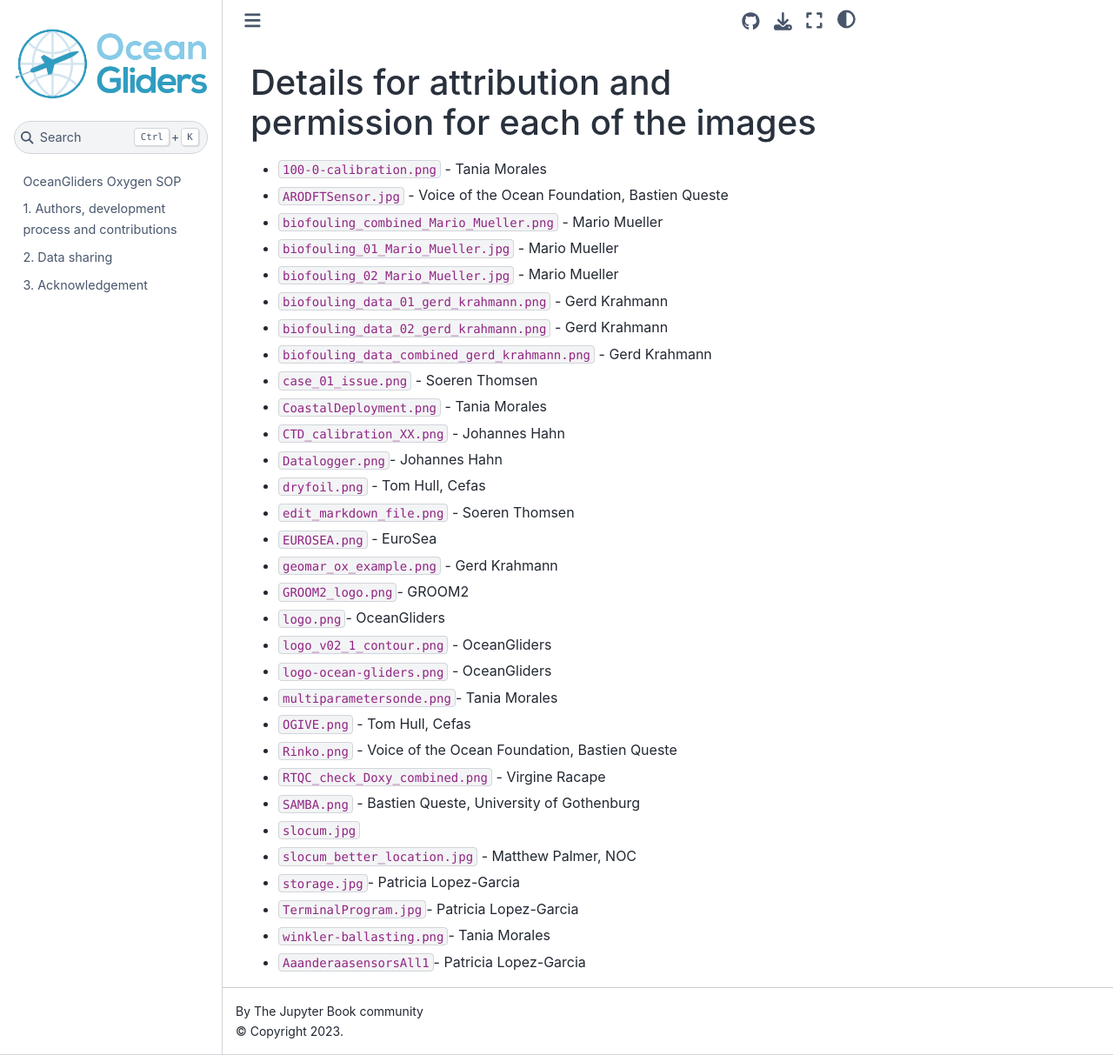
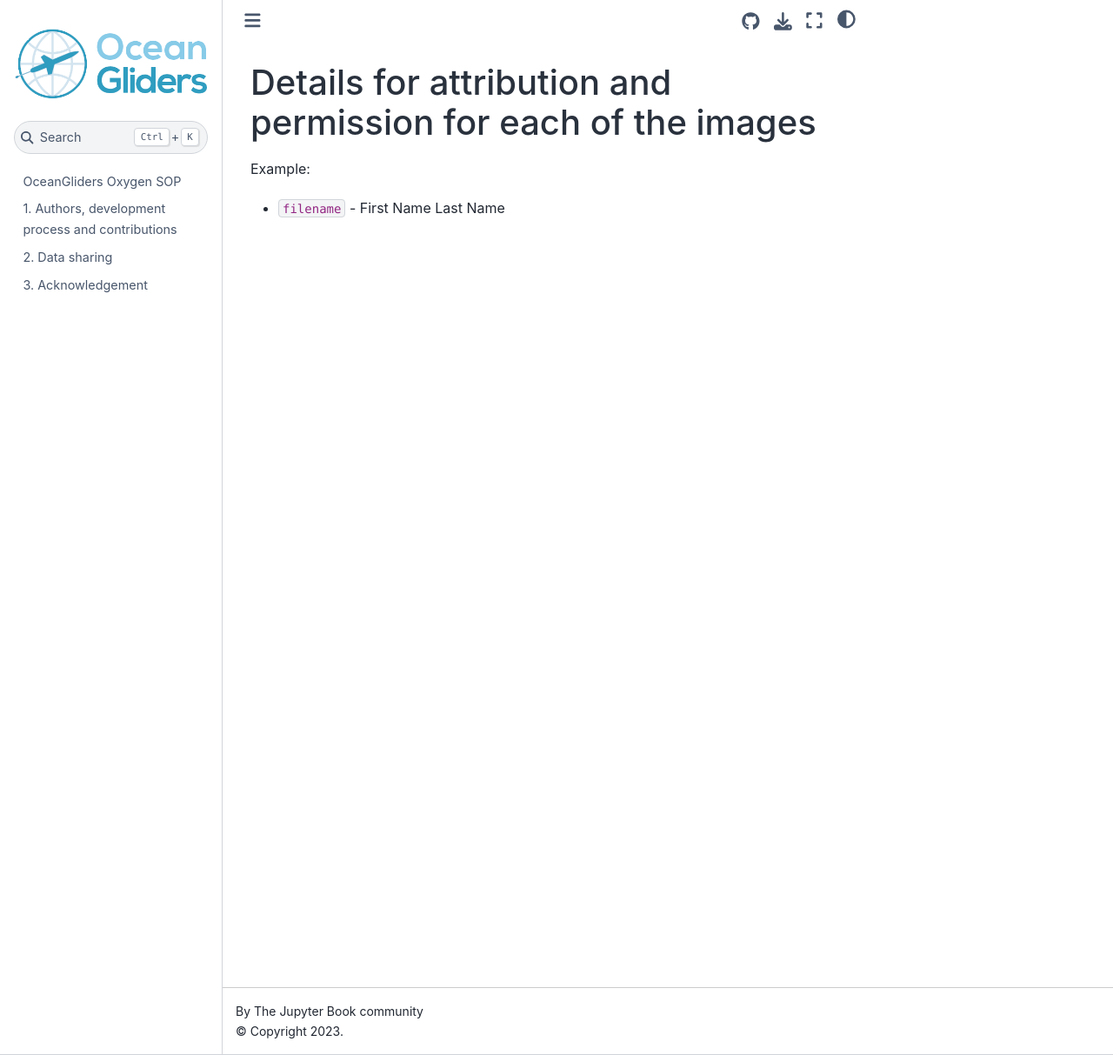
Before and after one commit to OceanGlidersCommunity/Salinity_SOP, a Jupyter Book: the page built from images/permissions.md, in a window 1280 px wide and 1213 px high. Shown: the whole window at 87% size. Built offline with Jupyter Book 1.0.4 settings and Sphinx 7.4.7 and the Sphinx Book theme 1.1.4, drawn with Linux system fonts in a browser that asks for light colours; pages that are not in the unit, such as notebooks, are missing from menus.

Commit message:
Update permissions.md

```diff
--- a/images/permissions.md
+++ b/images/permissions.md
@@ -1,33 +1,3 @@
 # Details for attribution and permission for each of the images
-
-- `100-0-calibration.png` - Tania Morales
-- `ARODFTSensor.jpg` - Voice of the Ocean Foundation, Bastien Queste
-- `biofouling_combined_Mario_Mueller.png` - Mario Mueller
-- `biofouling_01_Mario_Mueller.jpg` - Mario Mueller
-- `biofouling_02_Mario_Mueller.jpg` - Mario Mueller
-- `biofouling_data_01_gerd_krahmann.png` - Gerd Krahmann
-- `biofouling_data_02_gerd_krahmann.png` - Gerd Krahmann
-- `biofouling_data_combined_gerd_krahmann.png` - Gerd Krahmann
-- `case_01_issue.png` - Soeren Thomsen
-- `CoastalDeployment.png` - Tania Morales
-- `CTD_calibration_XX.png` - Johannes Hahn
-- `Datalogger.png`- Johannes Hahn
-- `dryfoil.png` - Tom Hull, Cefas
-- `edit_markdown_file.png` - Soeren Thomsen
-- `EUROSEA.png` - EuroSea
-- `geomar_ox_example.png` - Gerd Krahmann
-- `GROOM2_logo.png`- GROOM2
-- `logo.png`- OceanGliders
-- `logo_v02_1_contour.png` - OceanGliders
-- `logo-ocean-gliders.png` - OceanGliders
-- `multiparametersonde.png`- Tania Morales
-- `OGIVE.png` - Tom Hull, Cefas
-- `Rinko.png` - Voice of the Ocean Foundation, Bastien Queste
-- `RTQC_check_Doxy_combined.png` - Virgine Racape
-- `SAMBA.png` - Bastien Queste, University of Gothenburg
-- `slocum.jpg`
-- `slocum_better_location.jpg` - Matthew Palmer, NOC
-- `storage.jpg`- Patricia Lopez-Garcia
-- `TerminalProgram.jpg`- Patricia Lopez-Garcia
-- `winkler-ballasting.png`- Tania Morales
-- `AaanderaasensorsAll1`- Patricia Lopez-Garcia
+Example:
+- `filename` - First Name Last Name
```
